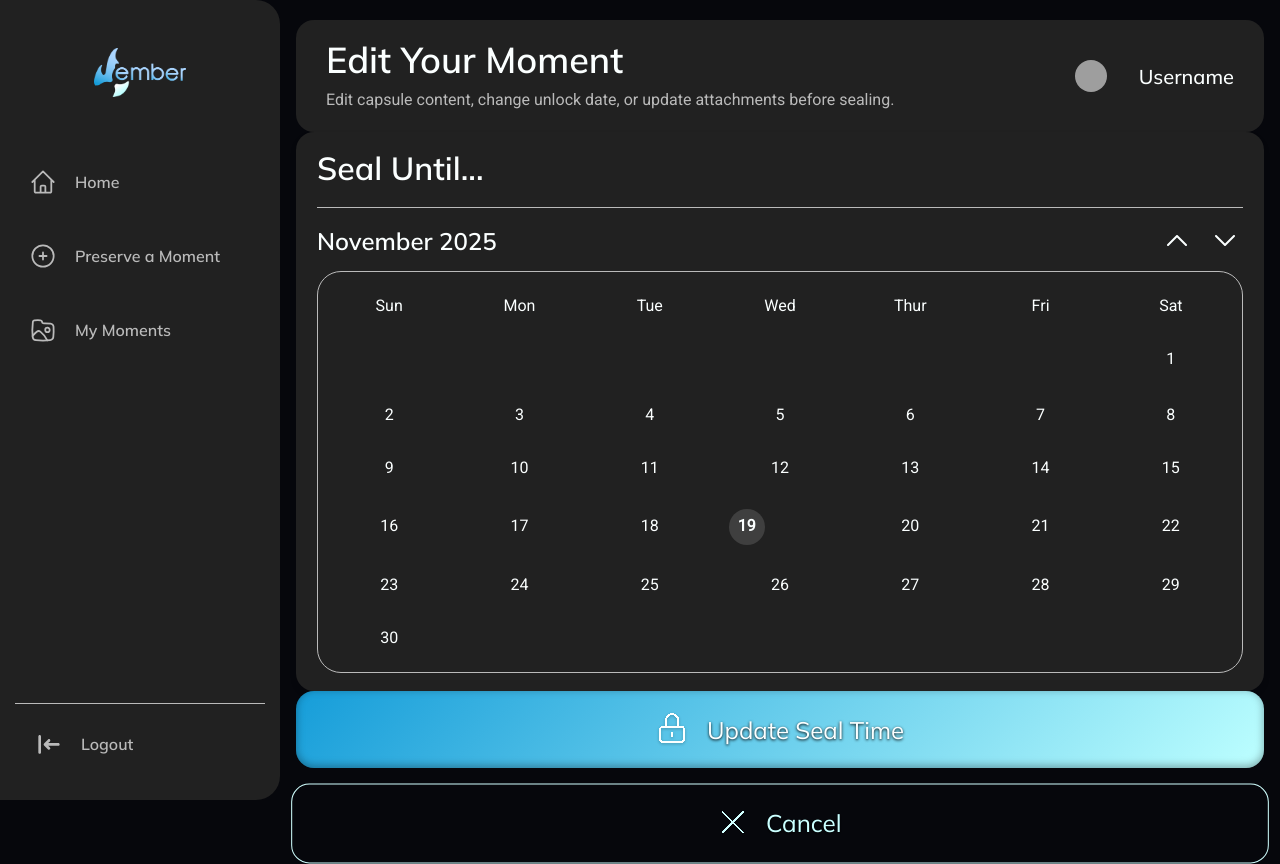
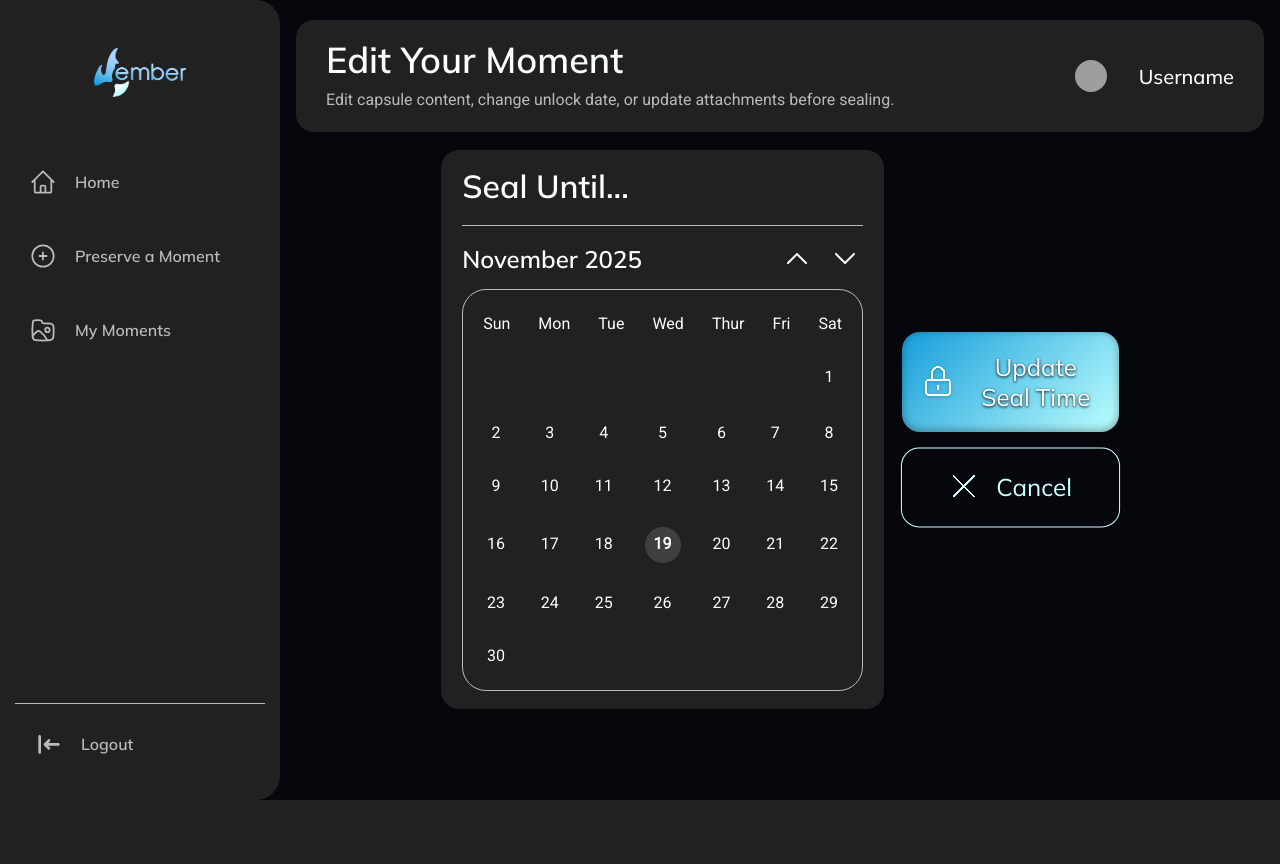
Before and after one commit to renz0826/Ember, a PHP site: page /pages/edit_moment.php in a window 1280 px wide. After the commit the page ends 800 px from the top, so only its background shows below. Run offline with PHP 8.4, Linux system fonts and the light colour scheme; grey boxes are pictures that could not be loaded.

Commit message:
style(pages): edit page layout design

```diff
--- a/assets/css/pages.css
+++ b/assets/css/pages.css
@@ -67,3 +67,13 @@ textarea {
   overflow: hidden;
   border-radius: 8px;
 }
+
+.edit_bottom {
+  width: 70%;
+  display: grid;
+  grid-template-columns: 1fr 1fr;
+  gap: 18px;
+  margin-top: 18px;
+  align-items: center;
+  margin: 18px auto;
+}
```
